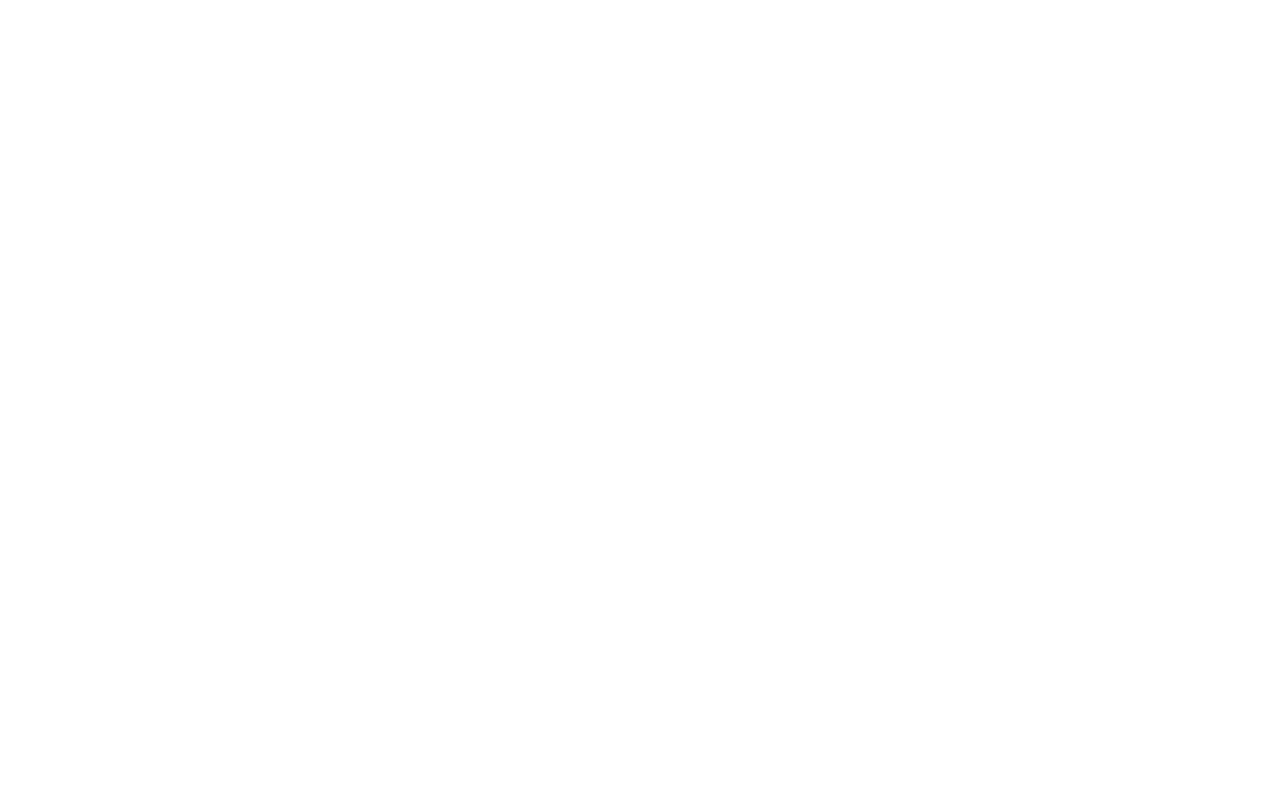
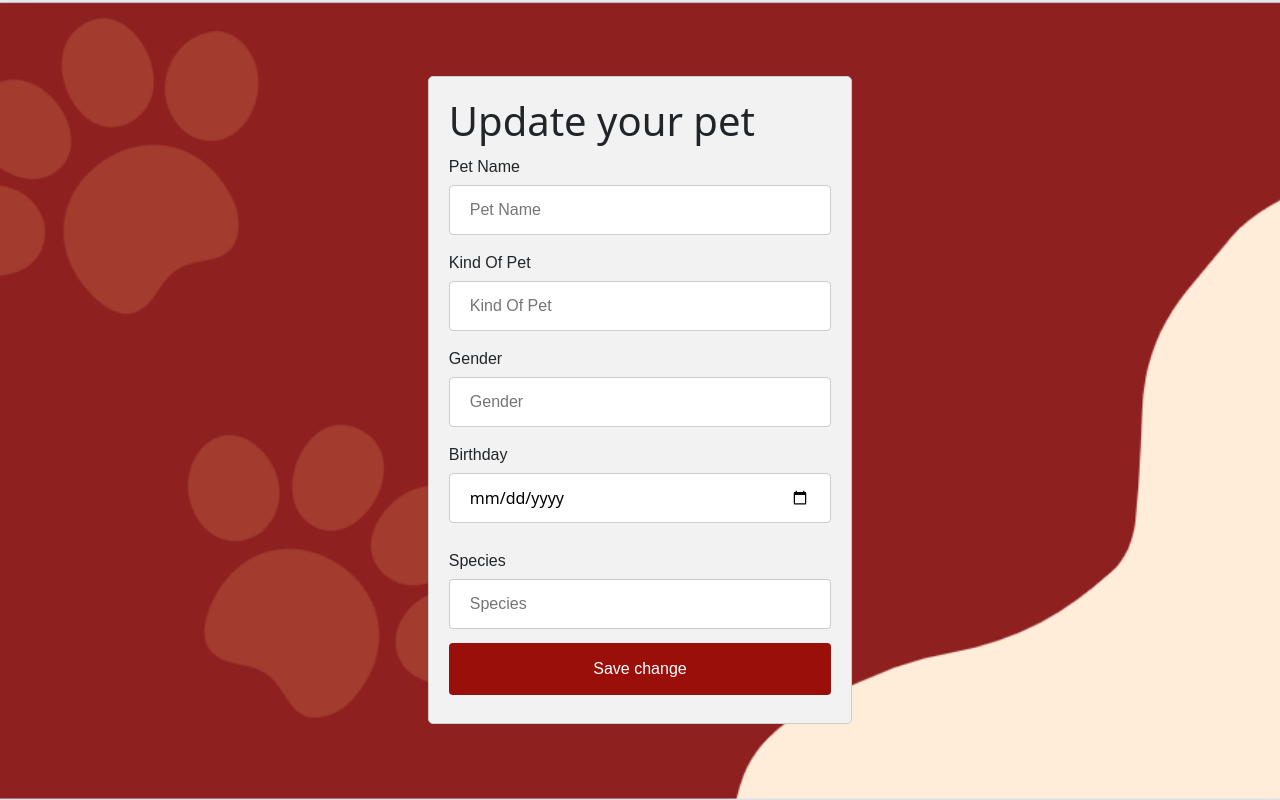
Before and after one commit to Tuananh4403/PetHealthClient, a JavaScript app in the folder PetHealthClient/: page /updatePet in a window 1280 px wide. Before the commit this address had no page. Built offline with nearby package versions, Linux system fonts and the light colour scheme.

Commit message:
Update view update pet

```diff
--- a/PetHealthClient/src/components/MainPage_2.vue
+++ b/PetHealthClient/src/components/MainPage_2.vue
@@ -2,7 +2,12 @@
   <nav>
     <ul>
       <li><a href="#">Home</a></li>
-      <li><a href="#">Medical History</a></li>
+      <li class="dropdown">
+        <a href="#" @click="toggleDropdown">Medical History</a>
+        <div class="dropdown-content" v-show="showDropdown">
+          <a href="#" @click="navigateTo('viewPet')">Pet Medical</a>
+        </div>
+      </li>
       <li class="dropdown">
         <a href="#" @click="toggleDropdown">Pet</a>
         <div class="dropdown-content" v-show="showDropdown">
@@ -12,9 +17,20 @@
           <a href="#" @click="navigateTo('petList')">List Pet</a>
         </div>
       </li>
-      <li><a href="#">Vaccin Calendar</a></li>
-      <li><a href="#">Kennel</a></li>
-      <li><a href="#" @click="navigateTo('booking')" >Service</a></li>
+      <li class="dropdown">
+        <a href="#" @click="toggleDropdown">Kennel</a>
+        <div class="dropdown-content" v-show="showDropdown">
+          <a href="#" @click="navigateTo('viewBarn')">Save Barn</a>
+        </div>
+      </li>
+      <li class="dropdown">
+        <a href="#" @click="toggleDropdown">Service</a>
+        <div class="dropdown-content" v-show="showDropdown">
+          <a href="#" @click="navigateTo('booking')">Create Booking</a>
+          <a href="#" @click="navigateTo('updateBooking')">Update Booking</a>
+          <a href="#" @click="navigateTo('viewBooking')">List Booking</a>
+        </div>
+      </li>
       <li class="profile">
         <img src="../assets/images/icon.png" alt="Profile Image"/>
         <span>Lê Chi</span>
--- /dev/null
+++ b/PetHealthClient/src/pages/customer/UpdatePet.vue
@@ -0,0 +1,134 @@
+<template>
+    <div class="full-screen-background" :style="{ backgroundImage: `url(${backgroundImage})` }">
+      <div class="signup-container">
+        <h1>Update your pet</h1>
+        <form>
+          <label for="pet-name">Pet Name</label>
+          <input type="text" id="pet-name" placeholder="Pet Name" />
+
+          <label for="kind-of-pet">Kind Of Pet</label>
+          <input type="text" id="kind-of-pet" placeholder="Kind Of Pet" />
+
+          <label for="gender">Gender</label>
+          <input type="text" id="gender" placeholder="Gender" />
+
+          <label for="birthday">Birthday</label>
+          <input type="date" id="birthday" />
+
+          <label for="species">Species</label>
+          <input type="text" id="species" placeholder="Species" />
+
+          <button type="submit">Save change</button>
+        </form>
+      </div>
+    </div>
+  </template>
+
+  <script>
+  export default {
+    data() {
+      return {
+        backgroundImage: null,
+        email: '',
+        emailError: '',
+        password: ''
+      }
+    },
+    mounted() {
+      import('@/assets/images/background.png')
+        .then((image) => {
+          this.backgroundImage = image.default
+        })
+        .catch((error) => {
+          console.error('Error loading image:', error)
+        })
+    },
+
+
+  }
+  </script>
+  <style>
+  .full-screen-background {
+    background-size: cover;
+    background-position: center;
+    height: 100vh;
+    display: flex;
+  }
+
+  .signup-container {
+    max-width: 450px;
+    padding: 20px;
+    border: 1px solid #ccc;
+    border-radius: 5px;
+    background-color: #f2f2f2;
+    align-items: center;
+  }
+  label {
+    display: block;
+    margin-top: 10px;
+    font-family: Arial, sans-serif;
+  }
+
+  input[type='text'],
+  input[type='date'] {
+    width: 100%;
+    padding: 12px 20px;
+    margin: 6px 0 16px;
+    box-sizing: border-box;
+    border: 1px solid #ccc;
+    border-radius: 4px;
+  }
+  .name-inputs {
+    display: flex;
+    justify-content: space-between;
+    gap: 10px;
+  }
+  .birthday {
+    display: flex;
+    justify-content: space-between;
+    gap: 5px;
+  }
+  .birthday input[type='text'],
+  .birthday input[type='date'] {
+    flex: 1;
+  }
+
+  input[type='text'] {
+    width: 100%;
+    padding: 12px 20px;
+    margin: 6px 0;
+    box-sizing: border-box;
+    border: 1px solid #ccc;
+    border-radius: 4px;
+    font-family: Arial, sans-serif;
+  }
+
+  button[type='submit'] {
+    background-color: #9b0f0a;
+    color: white;
+    padding: 14px 20px;
+    margin: 8px 0;
+    border: none;
+    border-radius: 4px;
+    cursor: pointer;
+    width: 100%;
+    font-family: Arial, sans-serif;
+  }
+
+  .or {
+    text-align: center;
+    margin: 10px 0;
+  }
+
+  .social-buttons button {
+    width: 100%;
+    padding: 12px 20px;
+    box-sizing: border-box;
+    border: 1px solid #ccc;
+    border-radius: 4px;
+    cursor: pointer;
+  }
+  .error {
+    color: red;
+  }
+  </style>
--- a/PetHealthClient/src/router/router.js
+++ b/PetHealthClient/src/router/router.js
@@ -7,6 +7,7 @@
 import PetListPage from '../pages/PetListPage.vue'
 import PetListModal from '../components/PetListModal.vue'
 import CreatePet from '../components/CreatePet.vue'
+import UpdatePet from '@/pages/customer/UpdatePet.vue'
 import BaseLayout from '../layouts/BaseLayout.vue'
 
 const router = createRouter({
@@ -52,6 +53,11 @@
       name: 'createPet',
       component: CreatePet
     },
+    {
+      path: '/updatePet',
+      name: 'updatePet',
+      component: UpdatePet
+    },
   ]
 })
 
```
Also changed, not shown: PetHealthClient/src/pages/customer/DeletePet.vue (added).
